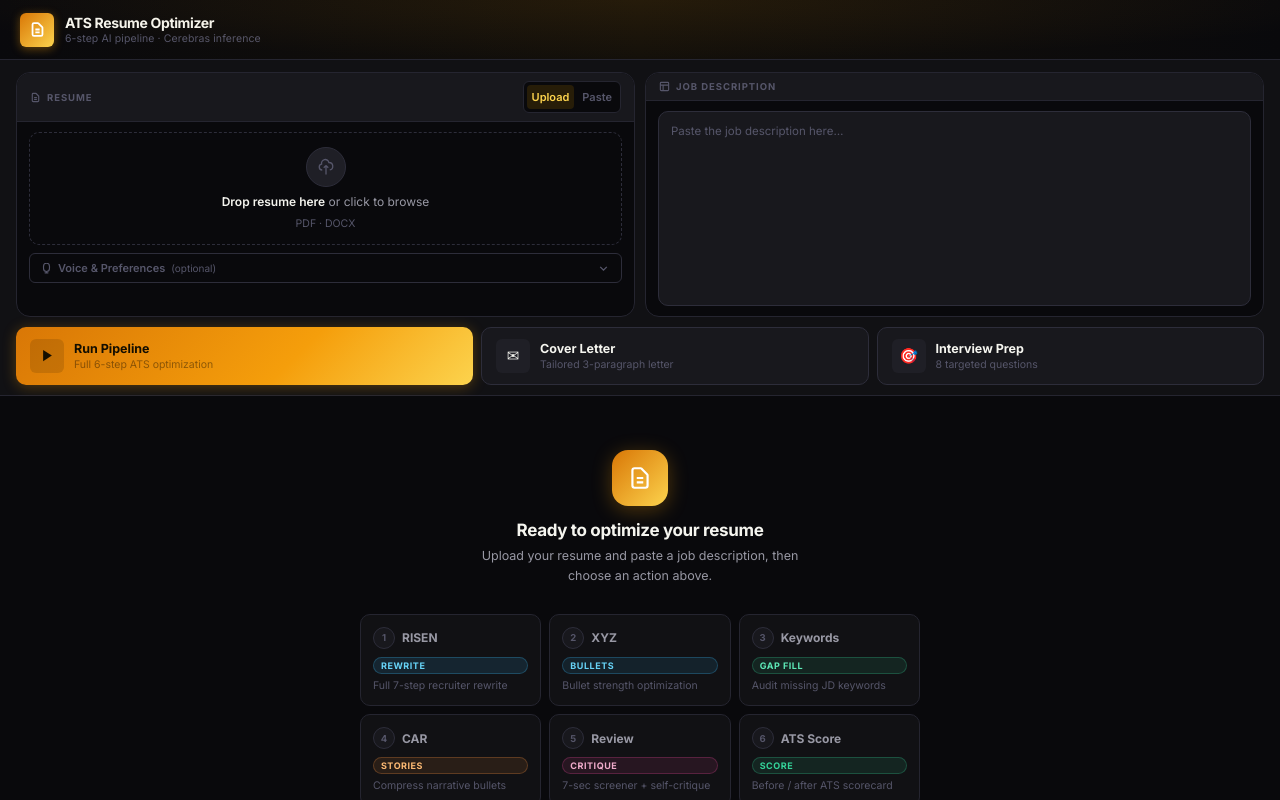
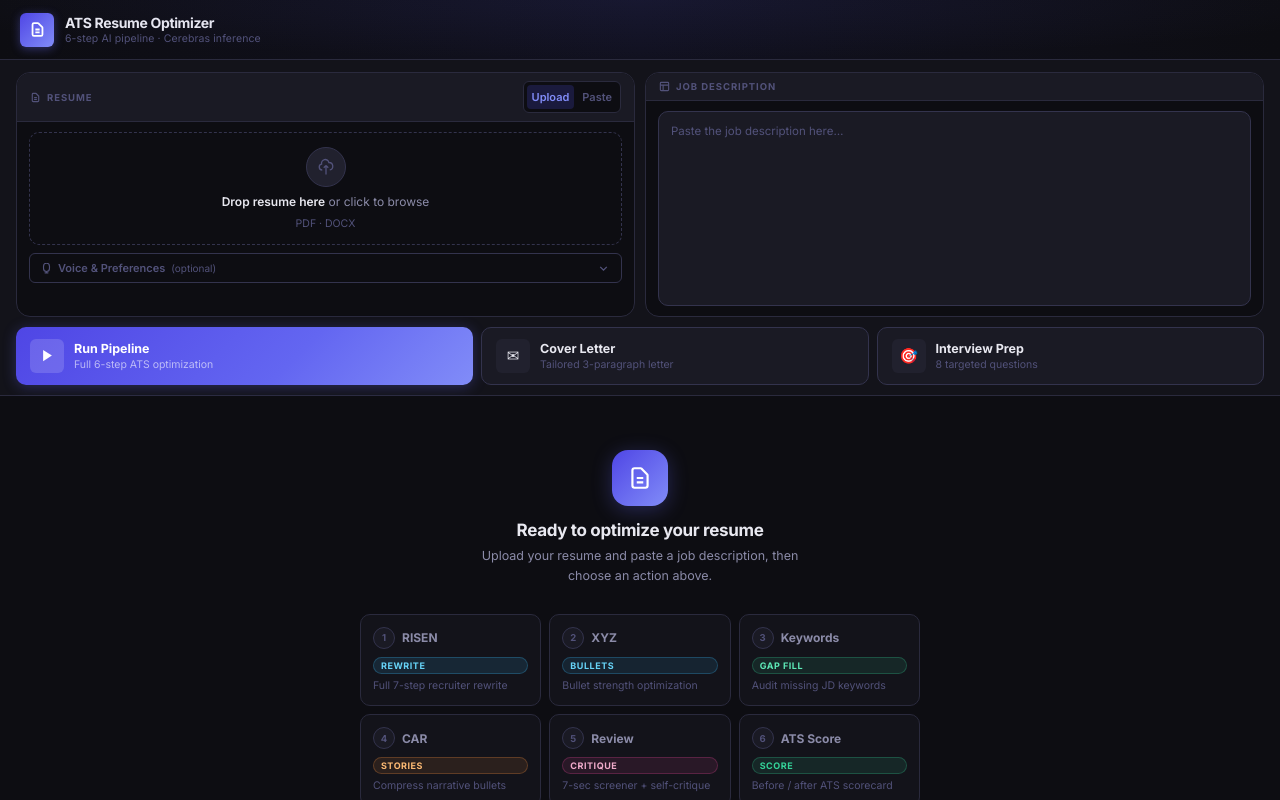
Before and after one commit to surya532/ats-resume, a website: page public/index.html in a window 1280 px wide. Drawn offline with Linux system fonts and the light colour scheme.

Commit message:
Switch to Deep Slate + Indigo color theme
Replace Midnight Gold palette with a premium indigo-based theme used by
Linear, Supabase, and other top SaaS tools: near-black slate backgrounds
(#0d0d12), indigo accent (#6366f1 / #818cf8 / #4f46e5), white text on the
Run Pipeline button, emerald green kept for success/done states.

```diff
--- a/public/index.html
+++ b/public/index.html
@@ -11,25 +11,25 @@
     * { box-sizing: border-box; margin: 0; padding: 0; }
 
     :root {
-      --bg:          #09090c;
-      --surface:     #111114;
-      --surface2:    #18181d;
-      --surface3:    #1f1f26;
-      --border:      #252530;
-      --border2:     #2d2d3a;
-      --text:        #f5f5ef;
-      --text2:       #9898a4;
-      --muted:       #56566a;
-      --accent:      #f59e0b;
-      --accent2:     #fcd34d;
-      --accent3:     #d97706;
-      --accent-dim:  #271d08;
-      --accent-glow: rgba(245,158,11,0.15);
+      --bg:          #0d0d12;
+      --surface:     #13131a;
+      --surface2:    #1a1a24;
+      --surface3:    #21212e;
+      --border:      #2a2a3d;
+      --border2:     #33334d;
+      --text:        #e8e8f0;
+      --text2:       #8b8ba8;
+      --muted:       #52527a;
+      --accent:      #6366f1;
+      --accent2:     #818cf8;
+      --accent3:     #4f46e5;
+      --accent-dim:  #1a1a3d;
+      --accent-glow: rgba(99,102,241,0.15);
       --success:     #34d399;
       --success-dim: #073022;
       --error:       #f87171;
       --error-dim:   #2d0f0f;
-      --warning:     #f59e0b;
+      --warning:     #fbbf24;
       --radius-sm:   6px;
       --radius:      10px;
       --radius-lg:   14px;
@@ -55,7 +55,7 @@
       display: flex;
       align-items: center;
       justify-content: space-between;
-      background: linear-gradient(90deg, #09090c 0%, #14100a 50%, #09090c 100%);
+      background: linear-gradient(90deg, #0d0d12 0%, #111120 50%, #0d0d12 100%);
       border-bottom: 1px solid var(--border);
       position: relative;
       z-index: 10;
@@ -64,7 +64,7 @@
       content: '';
       position: absolute;
       inset: 0;
-      background: radial-gradient(ellipse 60% 100% at 50% 0%, rgba(245,158,11,0.08) 0%, transparent 100%);
+      background: radial-gradient(ellipse 60% 100% at 50% 0%, rgba(99,102,241,0.08) 0%, transparent 100%);
       pointer-events: none;
     }
 
@@ -74,7 +74,7 @@
       background: linear-gradient(135deg, var(--accent3), var(--accent2));
       border-radius: var(--radius-sm);
       display: flex; align-items: center; justify-content: center;
-      box-shadow: 0 2px 10px rgba(245,158,11,0.4);
+      box-shadow: 0 2px 10px rgba(99,102,241,0.4);
     }
     .header-icon svg { color: #fff; }
     .header-brand { display: flex; flex-direction: column; gap: 1px; }
@@ -192,7 +192,7 @@
       transition: border-color 0.2s, background 0.2s;
     }
     .upload-zone:hover, .upload-zone.drag {
-      border-color: var(--accent); background: rgba(245,158,11,0.05);
+      border-color: var(--accent); background: rgba(99,102,241,0.05);
     }
     .upload-icon {
       width: 40px; height: 40px; border-radius: 50%;
@@ -257,11 +257,11 @@
     .act-primary {
       flex: 1.2;
       background: linear-gradient(135deg, var(--accent3) 0%, var(--accent) 60%, var(--accent2) 100%);
-      border: none; color: #130e00;
-      box-shadow: 0 2px 14px rgba(245,158,11,0.3);
+      border: none; color: #fff;
+      box-shadow: 0 2px 14px rgba(99,102,241,0.3);
     }
     .act-primary:hover:not(:disabled) {
-      transform: translateY(-1px); box-shadow: 0 4px 22px rgba(245,158,11,0.45);
+      transform: translateY(-1px); box-shadow: 0 4px 22px rgba(99,102,241,0.45);
     }
     .act-primary:active:not(:disabled) { transform: translateY(0); }
     .act-primary:disabled { opacity: 0.3; cursor: not-allowed; box-shadow: none; }
@@ -270,19 +270,19 @@
       border: 1px solid var(--border2); color: var(--text);
     }
     .act-btn:hover:not(:disabled) {
-      border-color: var(--accent); background: rgba(245,158,11,0.06); transform: translateY(-1px);
+      border-color: var(--accent); background: rgba(99,102,241,0.06); transform: translateY(-1px);
     }
     .act-btn:disabled { opacity: 0.35; cursor: not-allowed; }
     .act-icon {
       width: 34px; height: 34px; border-radius: var(--radius-sm);
       display: flex; align-items: center; justify-content: center; flex-shrink: 0;
     }
-    .act-primary .act-icon { background: rgba(0,0,0,0.12); }
+    .act-primary .act-icon { background: rgba(255,255,255,0.15); }
     .act-btn .act-icon { background: var(--surface3); font-size: 15px; }
     .act-body { flex: 1; min-width: 0; }
     .act-title { font-size: 12.5px; font-weight: 700; }
     .act-sub { font-size: 10.5px; margin-top: 2px; }
-    .act-primary .act-sub { color: rgba(0,0,0,0.4); }
+    .act-primary .act-sub { color: rgba(255,255,255,0.6); }
     .act-btn .act-sub { color: var(--muted); }
 
     /* ── Steps pane (output) ───────────────────────────────────────────── */
@@ -303,7 +303,7 @@
       width: 56px; height: 56px; border-radius: 16px;
       background: linear-gradient(135deg, var(--accent3), var(--accent2));
       display: flex; align-items: center; justify-content: center;
-      margin: 0 auto 14px; box-shadow: 0 4px 20px rgba(245,158,11,0.3);
+      margin: 0 auto 14px; box-shadow: 0 4px 20px rgba(99,102,241,0.3);
     }
     .empty-icon-wrap svg { color: #fff; }
     .empty-hero h3 { font-size: 17px; font-weight: 700; letter-spacing: -0.02em; margin-bottom: 6px; }
@@ -345,7 +345,7 @@
     .step-card.running {
       border-color: var(--border2);
       border-left-color: var(--accent);
-      box-shadow: 0 0 0 1px rgba(245,158,11,0.15), 0 4px 20px rgba(245,158,11,0.08);
+      box-shadow: 0 0 0 1px rgba(99,102,241,0.15), 0 4px 20px rgba(99,102,241,0.08);
     }
     .step-card.done  { border-left-color: var(--success); }
     .step-card.error { border-left-color: var(--error); }
@@ -404,7 +404,7 @@
       white-space: nowrap; transition: all 0.2s;
       display: flex; align-items: center; gap: 4px;
     }
-    .step-card.running .step-badge { color: var(--accent2); border-color: rgba(245,158,11,0.4); background: var(--accent-dim); }
+    .step-card.running .step-badge { color: var(--accent2); border-color: rgba(99,102,241,0.4); background: var(--accent-dim); }
     .step-card.done    .step-badge { color: var(--success);  border-color: rgba(52,211,153,0.3); background: var(--success-dim); }
     .step-card.error   .step-badge { color: var(--error);    border-color: rgba(248,113,113,0.3); background: var(--error-dim); }
 
@@ -431,25 +431,25 @@
     /* ── Final resume card ─────────────────────────────────────────────── */
     .final-card {
       background: var(--surface);
-      border: 1px solid rgba(245,158,11,0.25);
+      border: 1px solid rgba(99,102,241,0.25);
       border-top: 2px solid var(--accent);
       border-radius: var(--radius-lg);
       overflow: hidden; flex-shrink: 0;
-      box-shadow: 0 4px 24px rgba(245,158,11,0.1);
+      box-shadow: 0 4px 24px rgba(99,102,241,0.1);
     }
     .final-header {
       display: flex; align-items: center; justify-content: space-between;
       padding: 12px 16px; border-bottom: 1px solid var(--border);
       user-select: none; cursor: pointer;
-      background: linear-gradient(90deg, rgba(245,158,11,0.07) 0%, transparent 100%);
+      background: linear-gradient(90deg, rgba(99,102,241,0.07) 0%, transparent 100%);
     }
-    .final-header:hover { background: linear-gradient(90deg, rgba(245,158,11,0.1) 0%, transparent 100%); }
+    .final-header:hover { background: linear-gradient(90deg, rgba(99,102,241,0.1) 0%, transparent 100%); }
     .final-header-left {
       display: flex; align-items: center; gap: 9px;
     }
     .final-doc-icon {
       width: 28px; height: 28px; border-radius: var(--radius-sm);
-      background: var(--accent-dim); border: 1px solid rgba(245,158,11,0.3);
+      background: var(--accent-dim); border: 1px solid rgba(99,102,241,0.3);
       display: flex; align-items: center; justify-content: center; flex-shrink: 0;
     }
     .final-doc-icon svg { color: var(--accent2); }
@@ -504,7 +504,7 @@
     .score-card {
       display: flex; align-items: center; gap: 24px;
       padding: 14px 20px; border-bottom: 1px solid var(--border);
-      background: linear-gradient(90deg, rgba(245,158,11,0.05) 0%, transparent 80%);
+      background: linear-gradient(90deg, rgba(99,102,241,0.05) 0%, transparent 80%);
     }
     .score-overall { display: flex; align-items: center; gap: 14px; flex-shrink: 0; }
     .score-col { text-align: center; }
@@ -616,7 +616,7 @@
     /* ── Spinner ── */
     .spinner {
       display: inline-block; width: 9px; height: 9px;
-      border: 1.5px solid rgba(245,158,11,0.3); border-top-color: var(--accent2);
+      border: 1.5px solid rgba(99,102,241,0.3); border-top-color: var(--accent2);
       border-radius: 50%; animation: spin 0.65s linear infinite;
       vertical-align: middle;
     }
```
Also changed, not shown: CLAUDE.md (+1 -1 lines).
